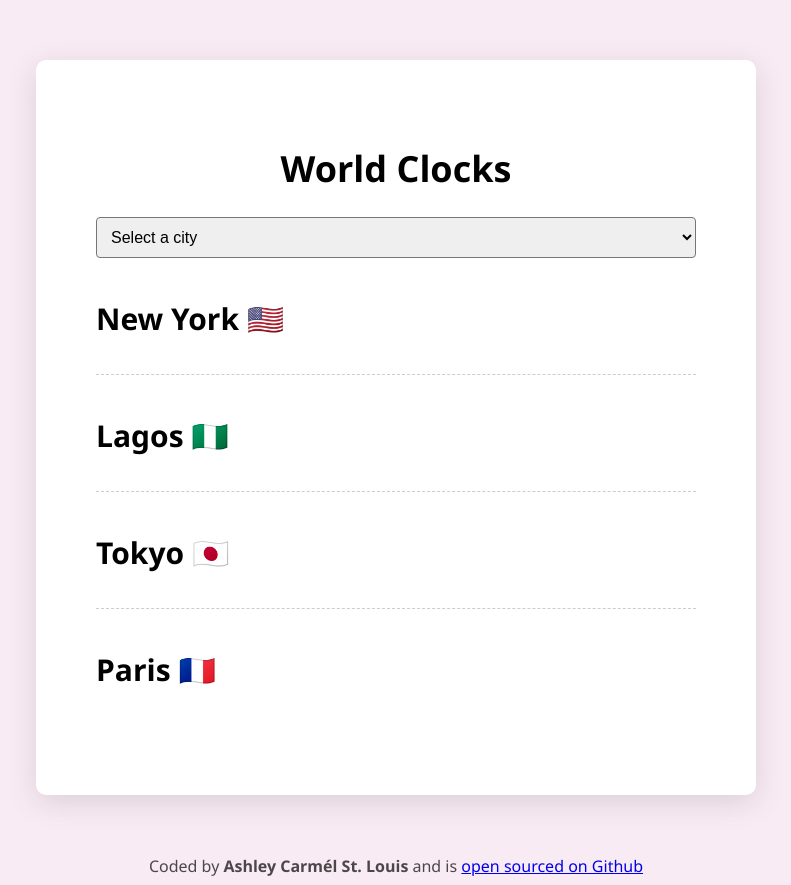
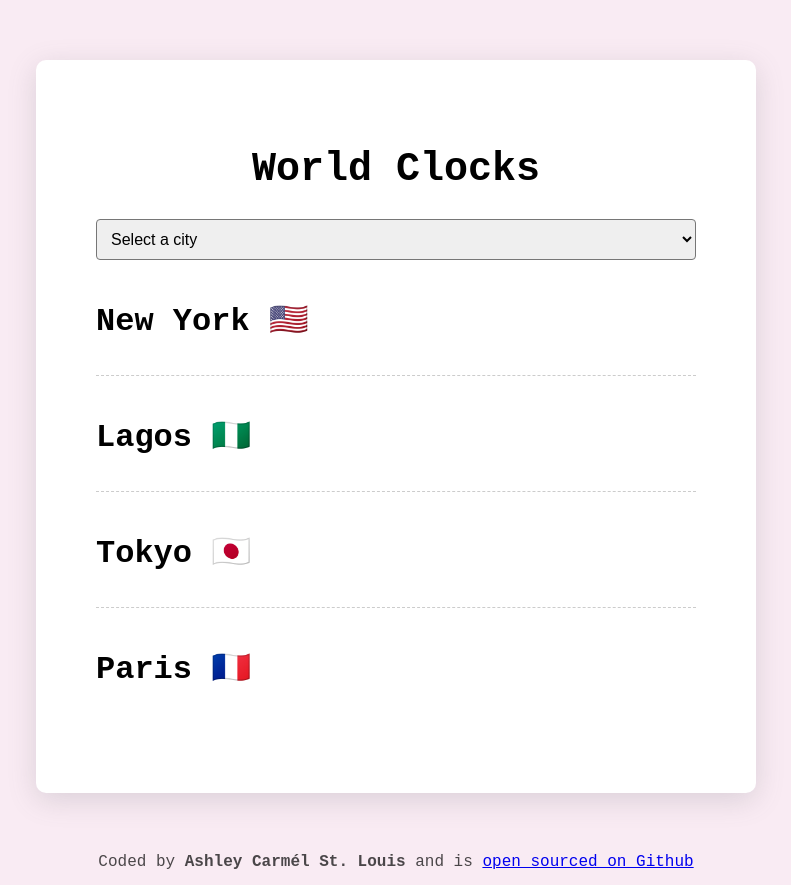
Before and after one commit to ashleycarmel/my-world-clocks, a plain HTML site: page index.html in a window 1280 px wide. Shown: the whole page, without its empty margins (244-1035 px from the left). Drawn offline with nearby package versions, Linux system fonts and the light colour scheme; a script that the page names is missing.

Commit message:
Updated CSS

```diff
--- a/src/style.css
+++ b/src/style.css
@@ -1,17 +1,17 @@
 body {
   background-color: #f9ebf3;
-  font-family: 'Segoe UI', Tahoma, Geneva, Verdana, sans-serif;
+  font-family: 'Courier New', Courier, monospace
 }
 
 h1 {
   text-align: center;
-  font-family: 'Segoe UI', Tahoma, Geneva, Verdana, sans-serif;
-  font-size: 36px;
+  font-family: 'Courier New', Courier, monospace;
+  font-size: 40px;
 }
 
 h2 {
   margin: 0 0 5px;
-  font-size: 30px;
+  font-size: 32px;
 }
 
 select {
@@ -48,12 +48,12 @@ select {
 }
 
 .time {
-  font-size: 42px;
+  font-size: 48px;
   font-weight: bold;
 }
 
 .time small {
-  font-size: 18px;
+  font-size: 24px;
   line-height: 36px;
   vertical-align: middle;
 }
```
Also changed, not shown: index.html (+1 -1 lines).
